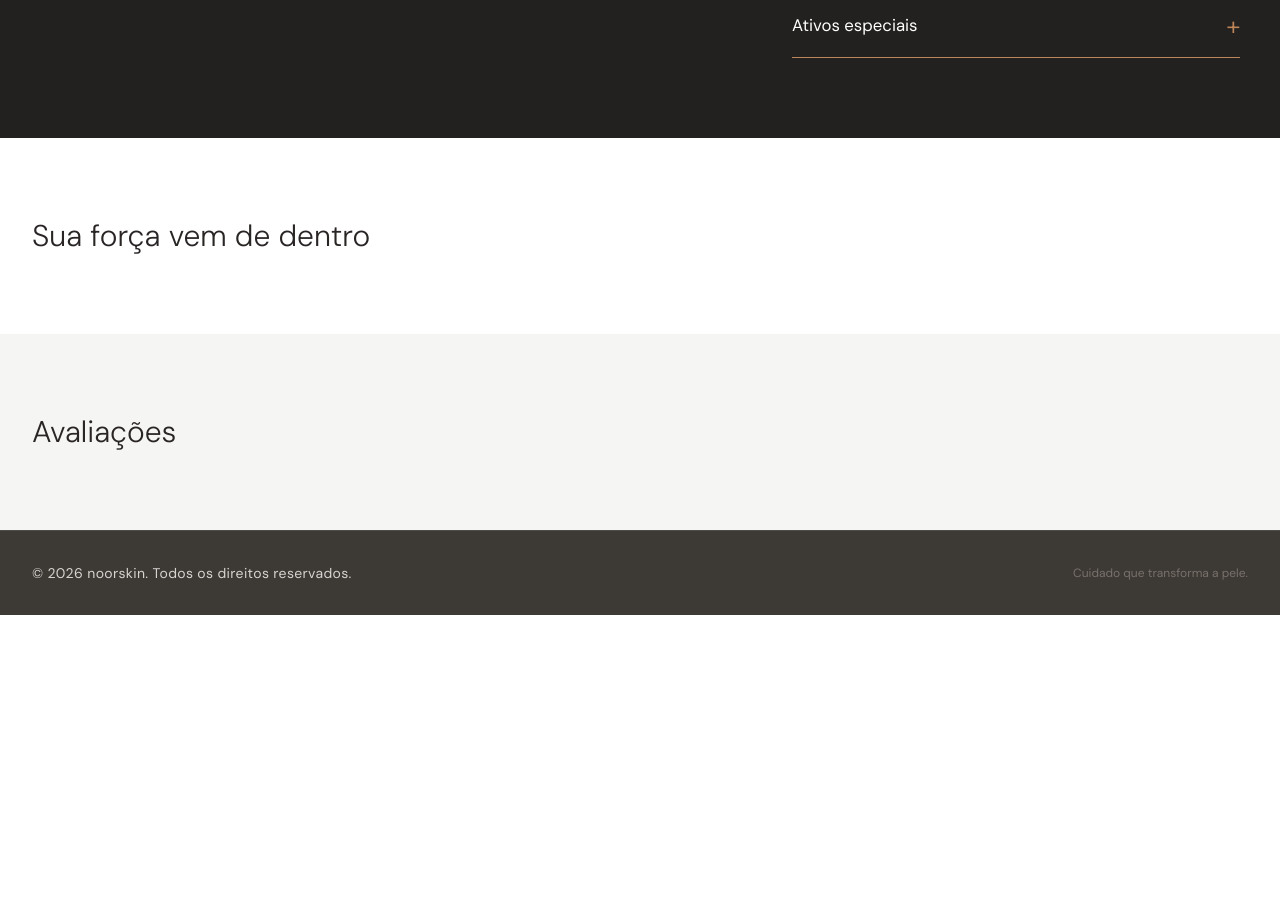
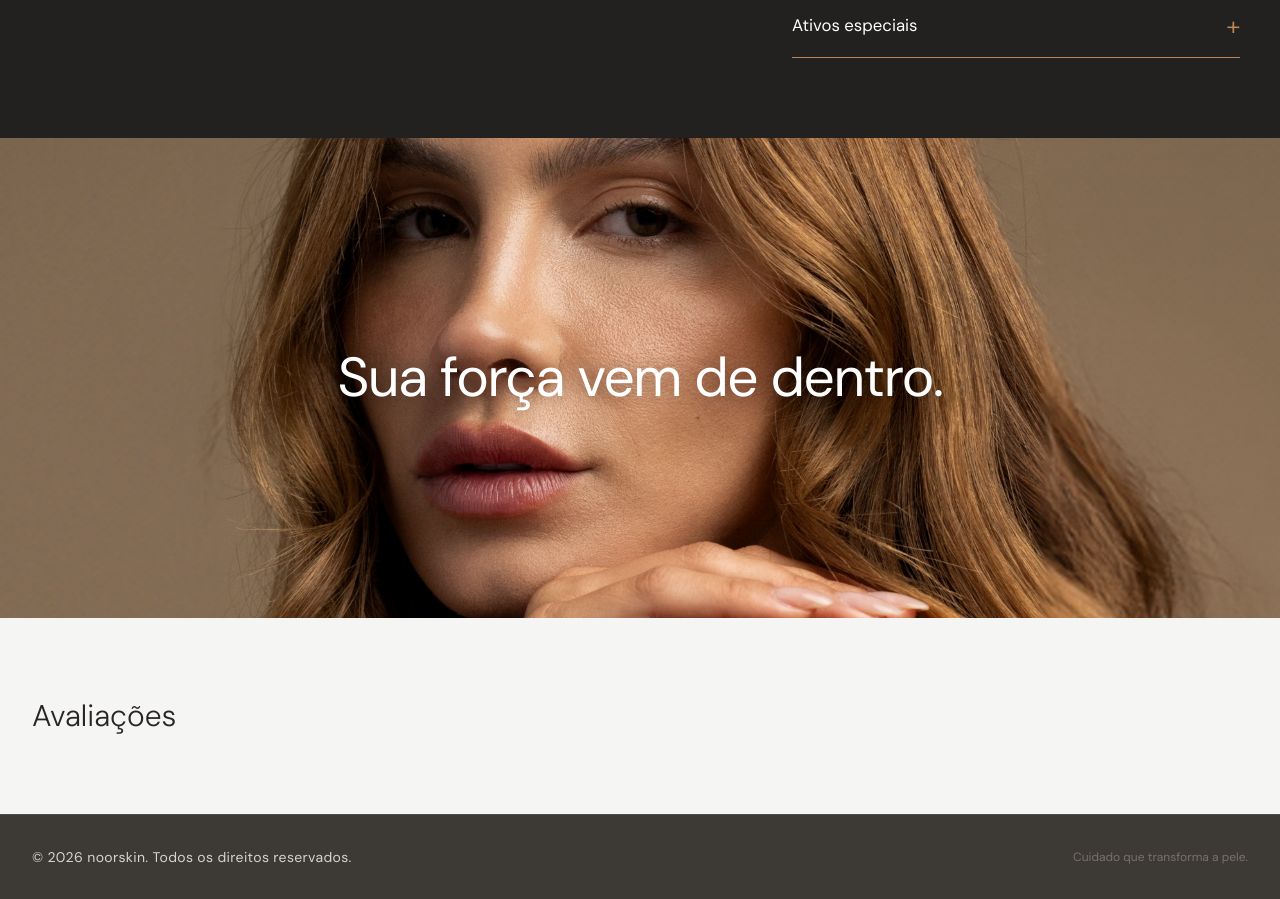
Before and after one commit to AthosAlexandre/TesteEssentia, a React (Vite) app in the folder teste-essentia/: page / in a window 1280 px wide. Shown: the part 1940-2839 px from the top of the page. Before the commit the page ends 2555 px from the top, so only its background shows below. Built offline with nearby package versions, Linux system fonts and the light colour scheme.

Commit message:
colocando a seção de Sua força vem de dentro.

```diff
--- a/teste-essentia/src/page/home/index.jsx
+++ b/teste-essentia/src/page/home/index.jsx
@@ -9,8 +9,10 @@ export default function Home() {
     <>
       <RenascaComNutricaoSection />
       <LivingInConsciousnessSection />
-      <InformacaoNutricionalSection />
-      <SuaForcaVemDeDentroSection />
+      <div className="flex flex-col-reverse md:contents">
+        <InformacaoNutricionalSection />
+        <SuaForcaVemDeDentroSection />
+      </div>
       <AvaliacoesSection />
     </>
   )
--- a/teste-essentia/src/page/home/sections/sua-forca-vem-de-dentro/index.jsx
+++ b/teste-essentia/src/page/home/sections/sua-forca-vem-de-dentro/index.jsx
@@ -1,17 +1,22 @@
+import parallaxRenaissanceImg from '../../../../assets/parallax-renaissance.jpg'
+
 export default function SuaForcaVemDeDentroSection() {
   return (
     <section
-      className="bg-white"
+      className="relative isolate flex w-full min-h-[min(22rem,48svh)] items-center justify-center overflow-hidden sm:min-h-[26rem] md:min-h-[28rem] lg:min-h-[30rem]"
       aria-labelledby="secao-sua-forca-titulo"
     >
-      <div className="mx-auto max-w-7xl px-5 py-16 md:px-8 md:py-20">
-        <h2
-          id="secao-sua-forca-titulo"
-          className="font-nav text-2xl font-light text-stone-800 md:text-3xl"
-        >
-          Sua força vem de dentro
-        </h2>
-      </div>
+      <div
+        className="pointer-events-none absolute inset-0 -z-10 bg-cover bg-center bg-no-repeat md:bg-fixed"
+        style={{ backgroundImage: `url(${parallaxRenaissanceImg})` }}
+        aria-hidden
+      />
+      <h2
+        id="secao-sua-forca-titulo"
+        className="font-nav px-6 text-center font-normal leading-snug tracking-tight text-white [text-shadow:0_1px_18px_rgba(0,0,0,0.35)] max-md:whitespace-nowrap max-md:text-[clamp(calc(0.8125rem+10px),calc(3.4vw+10px),calc(1rem+10px))] md:text-[clamp(calc(1.5rem+15px),calc(3.5vw+15px),calc(2.5rem+15px))]"
+      >
+        Sua força vem de dentro.
+      </h2>
     </section>
   )
 }
```
Also changed, not shown: teste-essentia/src/assets/parallax-renaissance.jpg (added).
